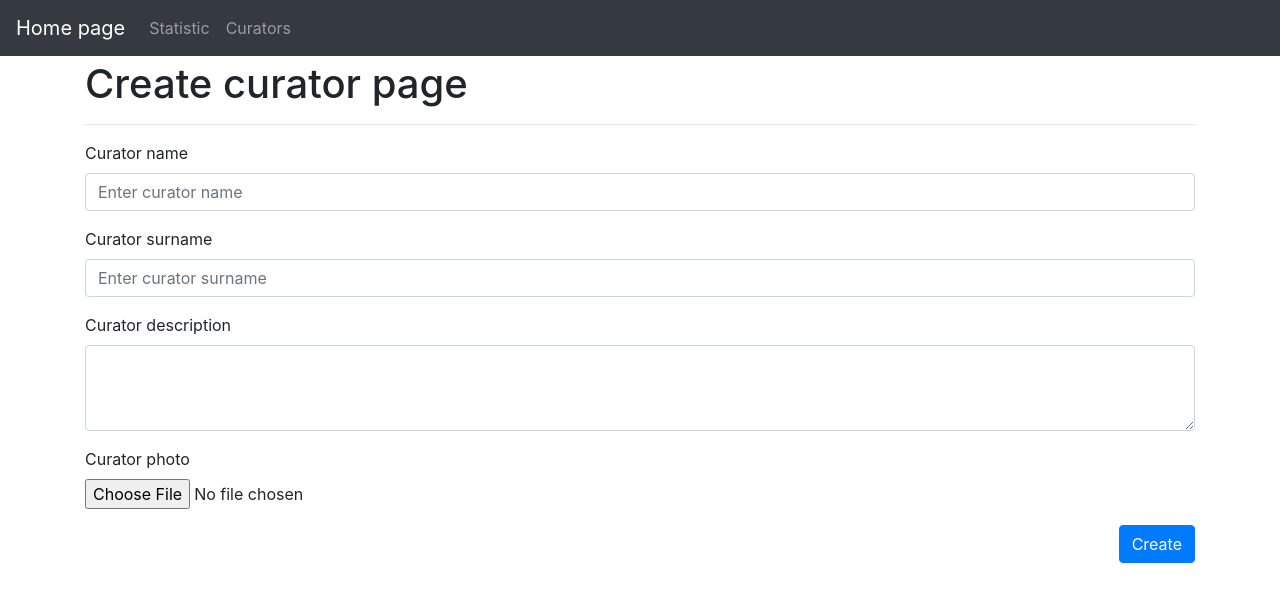
After one commit to darkwoolf10/graduates, a Django app: page /crud/curator/create in a window 1280 px wide. The commit adds this page. Shown: the top 602 px of the page. Run offline with Django 3.2, Linux system fonts and the light colour scheme; some libraries are stand-ins or nearby versions.

Commit message:
added templates into django

```diff
--- /dev/null
+++ b/crud/forms.py
@@ -0,0 +1,9 @@
+from django import forms
+from .models import Curator
+
+
+class CuratorsForm(forms.ModelForm):
+
+    class Meta:
+        model = Curator
+        fields = ('name', 'surname', 'description',)
--- a/crud/serializers.py
+++ b/crud/serializers.py
@@ -11,7 +11,7 @@ class CuratorSerializer(serializers.HyperlinkedModelSerializer):
 class BallSerializer(serializers.HyperlinkedModelSerializer):
     class Meta:
         model = Ball
-        fields = ('id', 'subject', 'assessment')
+        fields = ('id', 'math', 'physical', 'programing')
 
 
 class WorkSerializer(serializers.HyperlinkedModelSerializer):
@@ -37,7 +37,7 @@ class DiplomaSerializer(serializers.HyperlinkedModelSerializer):
 
 
 class StudentSerializer(serializers.HyperlinkedModelSerializer):
-    ball = BallSerializer(many=True)
+    ball = BallSerializer()
     diploma = DiplomaSerializer()
     group = GroupSerializer()
     work = WorkSerializer()
@@ -54,4 +54,4 @@ class FacultySerializer(serializers.HyperlinkedModelSerializer):
 
     class Meta:
         model = Faculty
-        fields = '__all__'
+        fields = ('id', 'name', 'group')
--- /dev/null
+++ b/crud/static/css/style.css
@@ -0,0 +1,11 @@
+.content {
+    height: 100%;
+}
+
+.margin-top-60 {
+    margin-top: 60px;
+}
+
+.create-curator-btn {
+    margin: 1%;
+}
--- /dev/null
+++ b/crud/templates/base.html
@@ -0,0 +1,38 @@
+<!DOCTYPE html>
+<html lang=”en”>
+<head>
+ <meta charset=”utf-8">
+ <title>Students</title>
+ <meta name=”viewport” content=”width=device-width, initial-scale=1.0">
+ <meta name=”description” content='A simple crud app made with the vue js and django'>
+ <meta name=”keywords” content='vuejs, django, crudapp, restapi'>
+ <link rel="stylesheet" href="https://stackpath.bootstrapcdn.com/bootstrap/4.3.1/css/bootstrap.min.css" integrity="sha384-ggOyR0iXCbMQv3Xipma34MD+dH/1fQ784/j6cY/iJTQUOhcWr7x9JvoRxT2MZw1T" crossorigin="anonymous">
+ {% load static %}
+ <link rel="stylesheet" href="{% static 'css/style.css' %}">
+</head>
+<body>
+    <nav class="navbar navbar-expand-md navbar-dark fixed-top bg-dark">
+      <a class="navbar-brand" href="/crud/">Home page</a>
+      <button class="navbar-toggler" type="button" data-toggle="collapse" data-target="#navbarsExampleDefault" aria-controls="navbarsExampleDefault" aria-expanded="false" aria-label="Toggle navigation">
+        <span class="navbar-toggler-icon"></span>
+      </button>
+
+      <div class="collapse navbar-collapse" id="navbarsExampleDefault">
+        <ul class="navbar-nav mr-auto">
+          <li class="nav-item">
+            <a class="nav-link" href="/crud/statistic">Statistic</a>
+          </li>
+          <li class="nav-item">
+            <a class="nav-link" href="/crud/curators">Curators</a>
+          </li>
+        </ul>
+      </div>
+    </nav>
+
+    <div class="container">
+        {% block content %}{% endblock %}
+    </div>
+
+    <script src="https://code.jquery.com/jquery-3.2.1.slim.min.js" integrity="sha384-KJ3o2DKtIkvYIK3UENzmM7KCkRr/rE9/Qpg6aAZGJwFDMVNA/GpGFF93hXpG5KkN" crossorigin="anonymous"></script>
+</body>
+</html>
--- /dev/null
+++ b/crud/templates/create-curator.html
@@ -0,0 +1,27 @@
+{% extends 'base.html' %}
+
+{% block content %}
+  <div class="margin-top-60">
+    <h1>Create curator page</h1>
+    <hr>
+    <form>
+      <div class="form-group">
+        <label for="name">Curator name</label>
+        <input type="text" class="form-control" id="name" placeholder="Enter curator name">
+      </div>
+      <div class="form-group">
+        <label for="surname">Curator surname</label>
+        <input type="text" class="form-control" id="surname" placeholder="Enter curator surname">
+      </div>
+      <div class="form-group">
+        <label for="description">Curator description</label>
+        <textarea class="form-control" id="description" rows="3"></textarea>
+      </div>
+      <div class="form-group">
+        <label for="photo">Curator photo</label>
+        <input type="file" class="form-control-file" id="photo">
+      </div>
+      <button type="submit" class="btn btn-primary float-right">Create</button>
+    </form>
+  </div>
+{% endblock %}
--- a/crud/urls.py
+++ b/crud/urls.py
@@ -5,4 +5,6 @@ from . import views
 urlpatterns = [
     path('', views.index, name='index'),
     path('statistic', views.statistic, name='statistic'),
+    path('curators', views.curators, name='curators'),
+    path('curator/create', views.create_curator, name='create-curator'),
 ]
--- a/crud/views.py
+++ b/crud/views.py
@@ -1,7 +1,8 @@
 from django.shortcuts import render
-from .models import Student
+from .models import Student, Curator
+from .forms import CuratorsForm
 from django.core import serializers
-from django.http import JsonResponse
+from django.http import JsonResponse, HttpResponseRedirect
 
 
 # Create your views here.
@@ -9,6 +10,22 @@ from django.http import JsonResponse
 
 def index(request):
     return render(request, 'index.html')
+
+
+def curators(request):
+    curators = Curator.objects.all()
+    return render(request, 'curators.html', {'curators': curators})
+
+
+def create_curator(request):
+    if request.method == 'POST':
+        form = CuratorsForm(request.POST)
+        if form.is_valid():
+            return HttpResponseRedirect('/crud/')
+    else:
+        form = CuratorsForm()
+
+    return render(request, 'create-curator.html', {'form': form})
 
 
 def statistic(request):
--- a/frontend/package.json
+++ b/frontend/package.json
@@ -11,6 +11,7 @@
   },
   "dependencies": {
     "axios": "^0.18.0",
+    "lodash": "^4.17.11",
     "vue": "^2.5.2",
     "vue-axios": "^2.1.4",
     "vue-router": "^3.0.1",
--- a/frontend/src/main.js
+++ b/frontend/src/main.js
@@ -8,6 +8,9 @@ import 'vuetify/dist/vuetify.min.css' // Ensure you are using css-loader
 import axios from 'axios'
 import VueAxios from 'vue-axios'
 import Card from './components/Card'
+import _ from 'lodash';
+
+Object.defineProperty(Vue.prototype, '_', { value: _ });
 
 Vue.use(VueAxios, axios);
 Vue.use(Vuetify);
--- a/frontend/src/views/CreateGroup.vue
+++ b/frontend/src/views/CreateGroup.vue
@@ -52,7 +52,13 @@
         },
         methods: {
           createGroup: function () {
+            let curator = this._.find(this.curators, {id: this.curator});
+            let facylty = this._.find(this.facultys, {id: this.facylty});
+
             this.axios.post('http://127.0.0.1:8000/api/groups/', {
+              curator: curator,
+              name: this.group,
+              // faculty: faculty
 
             })
               .then(response => response.data)
```
Also changed, not shown: crud/templates/curators.html (added, +29 -0 lines), crud/templates/index.html (+43 -15 lines), crud/templates/statistic.html (+7 -14 lines), 1 other file.
